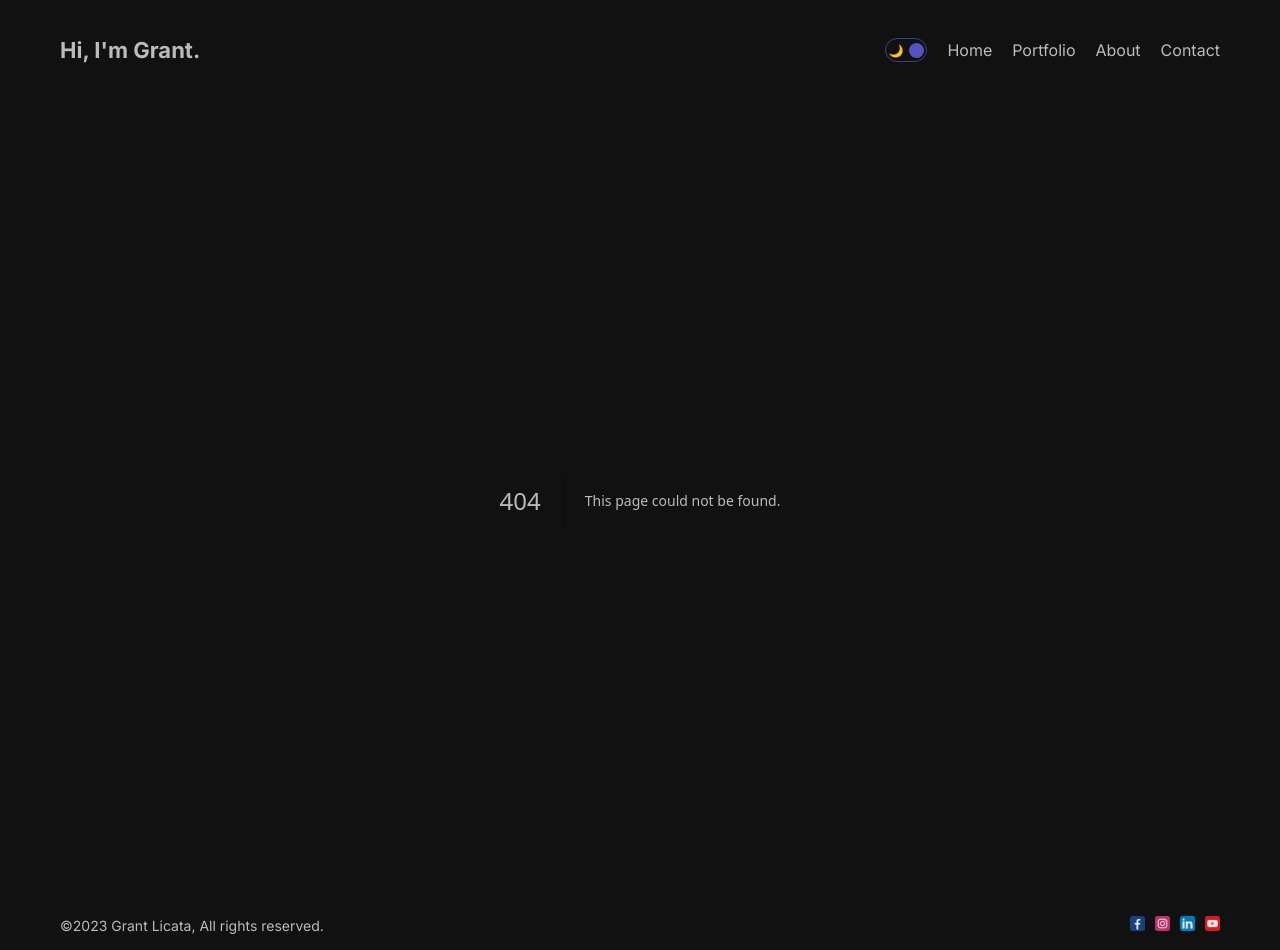
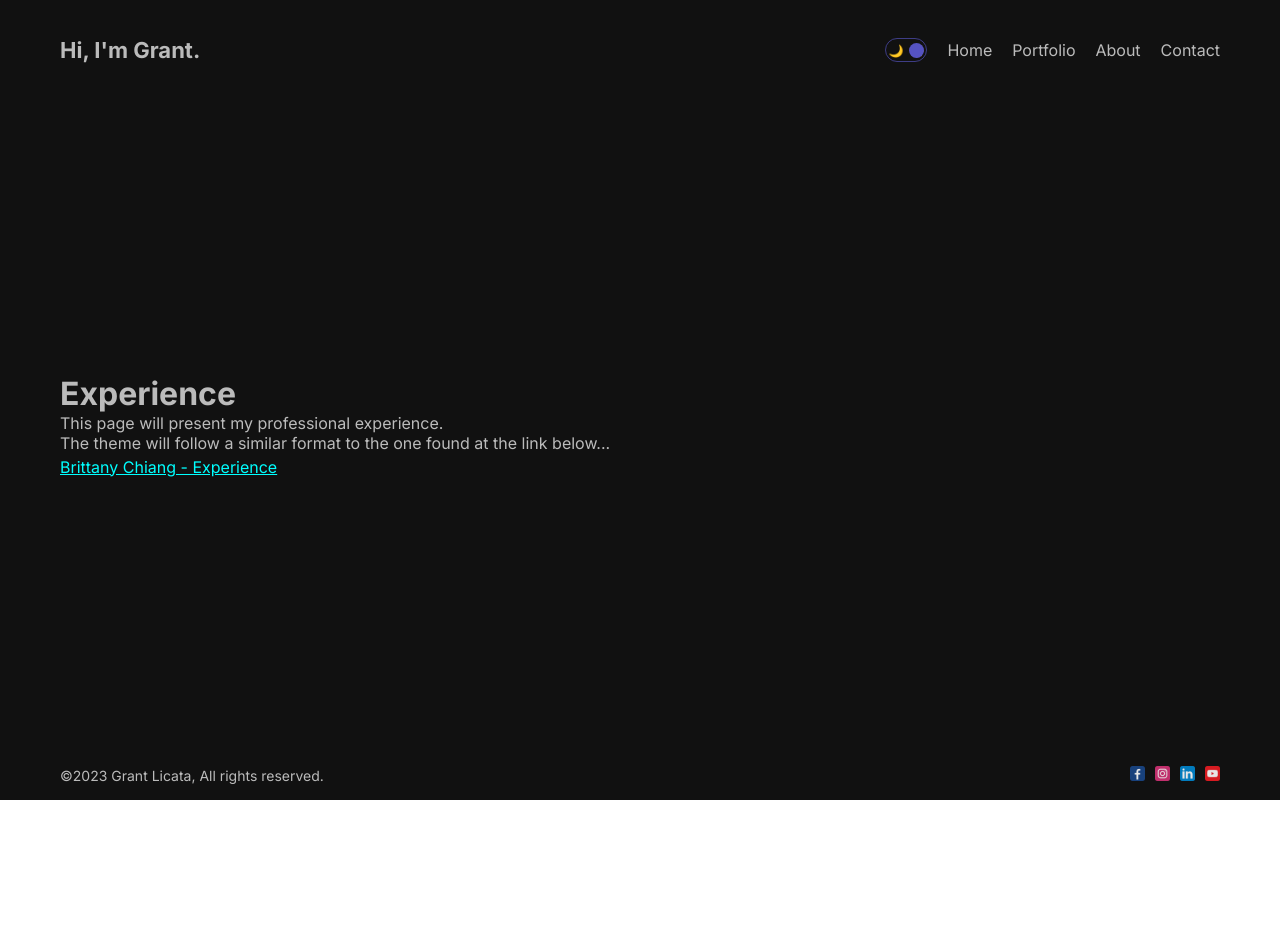
Before and after one commit to GrantLicata/Portfolio, a Next.js app: page /experience in a window 1280 px wide. Before the commit this address had no page. After the commit the page ends 800 px from the top, so only its background shows below. Built offline with nearby package versions, Linux system fonts and the light colour scheme.

Commit message:
Preparing an experience page

```diff
--- /dev/null
+++ b/src/app/experience/page.jsx
@@ -0,0 +1,23 @@
+import Link from "next/link";
+import React from "react";
+import styles from "./page.module.css";
+
+const Experience = () => {
+  return (
+    <div>
+      <h1>Experience</h1>
+      <p>This page will present my professional experience.</p>
+      <p>
+        The theme will follow a similar format to the one found at the link
+        below...
+      </p>
+      <div className={styles.portfolioLink}>
+        <Link href="https://brittanychiang.com/#experience">
+          Brittany Chiang - Experience
+        </Link>
+      </div>
+    </div>
+  );
+};
+
+export default Experience;
--- /dev/null
+++ b/src/app/experience/page.module.css
@@ -0,0 +1,5 @@
+.portfolioLink {
+  color: aqua;
+  text-decoration: underline;
+  padding-top: 4px;
+}
```
